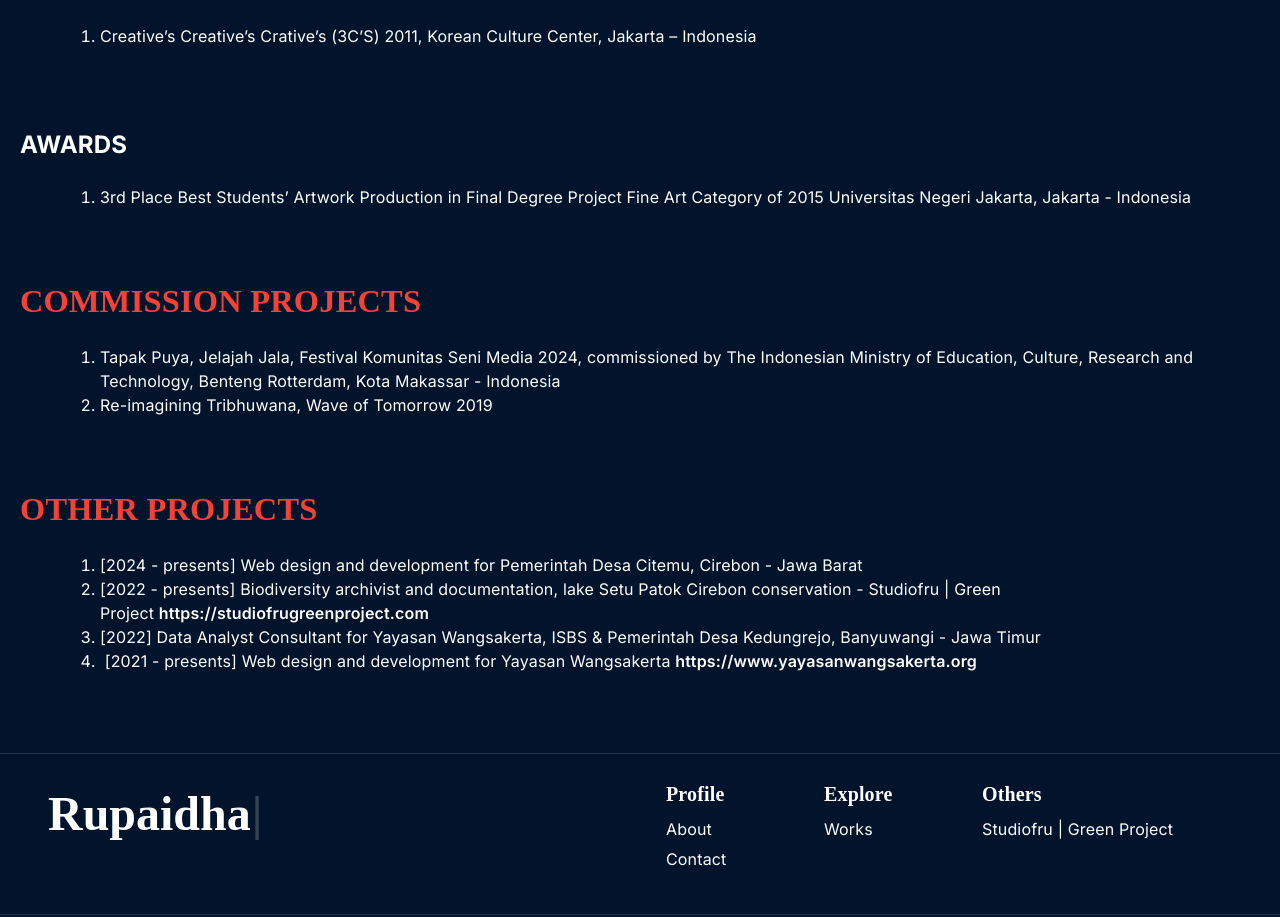
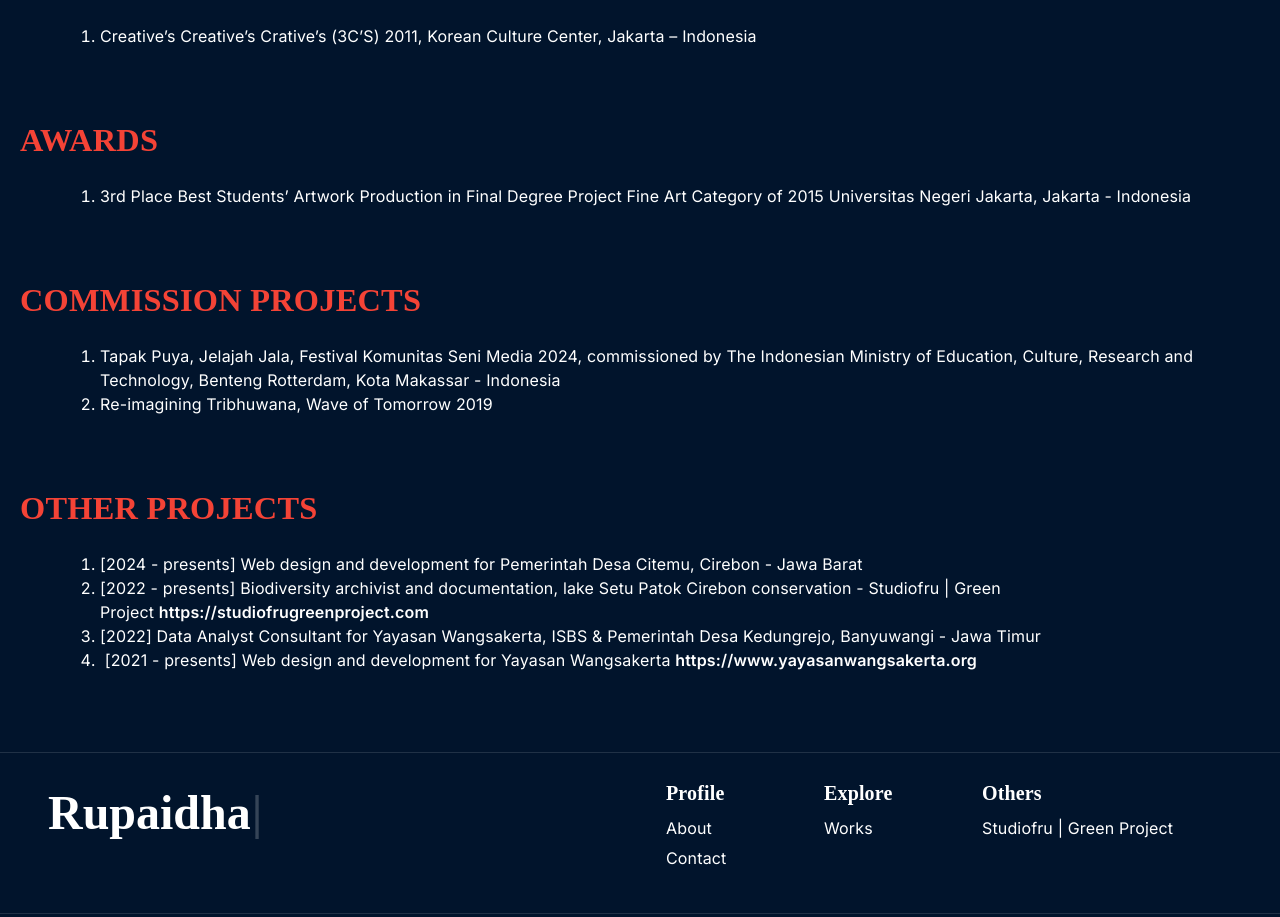
Before and after one commit to farhanazrupaidha/farhanazrupaidha-markdown, a Next.js app: page /about in a window 1280 px wide. Shown: the part 2080-2997 px from the top of the page. Built offline with nearby package versions, Linux system fonts and the light colour scheme; what @mui/material-nextjs would draw is missing.

Commit message:
1st commit

```diff
--- a/src/app/about/page.tsx
+++ b/src/app/about/page.tsx
@@ -143,7 +143,7 @@ export default function Index() {
         </li>
         </ol>
         <p>&nbsp;</p>
-        <h3><strong>AWARDS</strong></h3>
+        <Typography variant="h4" color="#f44336" sx={{mb:1, mt:2}}>AWARDS</Typography>
         <ol className="list-decimal my-6 list-outside ml-20">
         <li>
         <div>3rd Place Best Students&rsquo; Artwork Production in Final Degree Project Fine Art Category of 2015 Universitas Negeri Jakarta, Jakarta - Indonesia</div>
```
